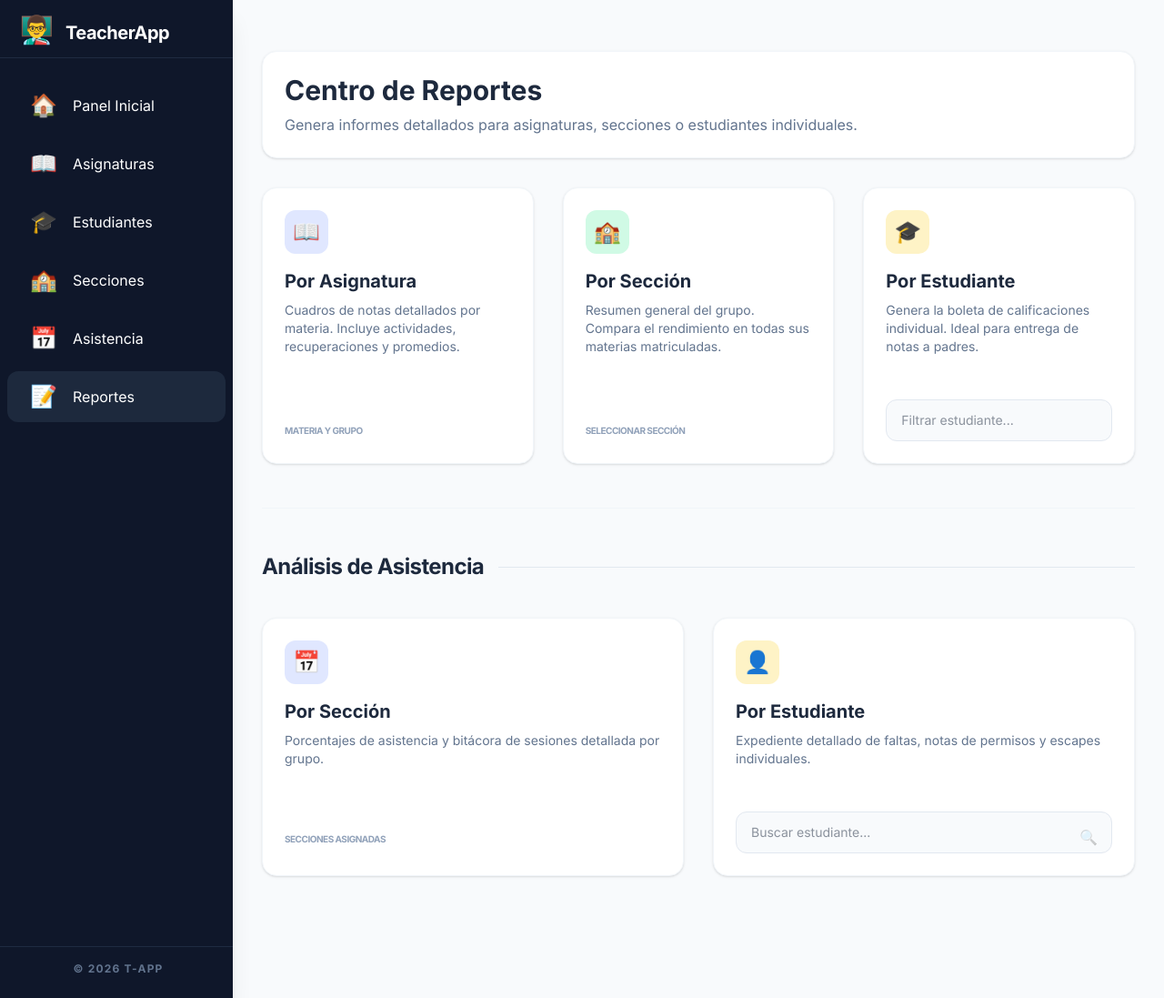
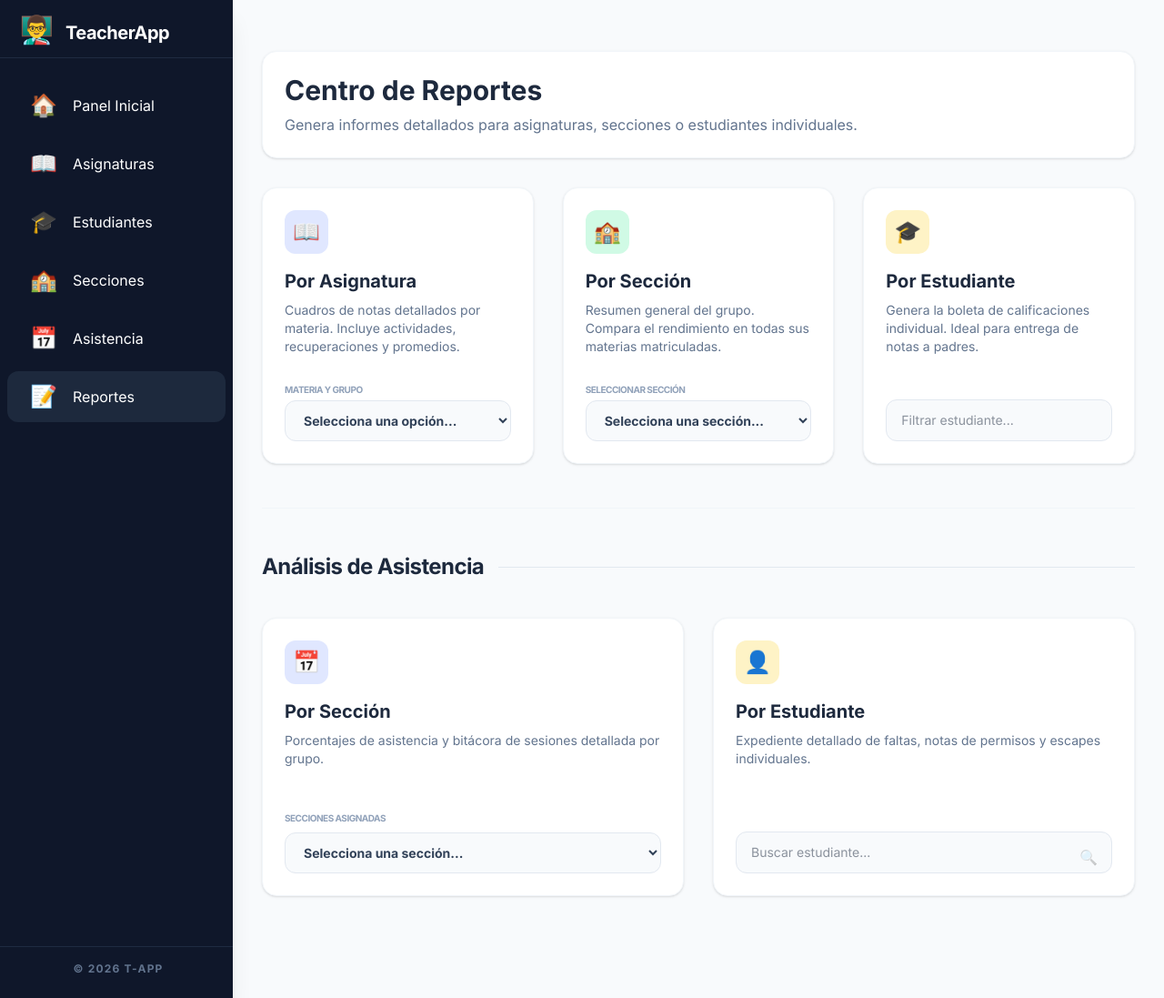
Before and after one commit to avismael/teacherApp, a Flask app: page /reportes/ in a window 1280 px wide. Shown: the whole page at 91% size. Run offline with Flask 3, Linux system fonts and the light colour scheme; data that the repository does not hold is empty; style sheets or scripts are compiled from the project's sources.

Commit message:
feat: add report dashboard template with navigation for academic and attendance records

```diff
--- a/templates/reportes/index.html
+++ b/templates/reportes/index.html
@@ -15,20 +15,19 @@
             <h3 class="text-xl font-bold text-slate-800 mb-2">Por Asignatura</h3>
             <p class="text-sm text-slate-500 mb-6 flex-1">Cuadros de notas detallados por materia. Incluye actividades, recuperaciones y promedios.</p>
 
-            <div class="space-y-3">
+            <div class="space-y-2 mt-auto">
                 <label class="text-[10px] font-black text-slate-400 uppercase tracking-tighter block mb-1">Materia y Grupo</label>
-                <div class="flex flex-col gap-2 max-h-48 overflow-y-auto pr-1 custom-scrollbar">
+                <div class="relative">
+                    <select onchange="if(this.value) window.location.href=this.value;" class="w-full bg-slate-50 border border-slate-200 text-slate-700 text-sm font-bold rounded-xl px-4 py-3 focus:outline-none focus:ring-2 focus:ring-indigo-500/20 focus:border-indigo-500 transition-all cursor-pointer">
+                        <option value="" disabled selected>Selecciona una opción...</option>
                         {% for asig in asignaturas %}
                             {% for sec in asig.secciones %}
-                        <a href="{{ url_for('reportes.reporte_asignatura', asignatura_id=asig.id, seccion_id=sec.id) }}" class="text-[11px] p-2 border border-slate-100 rounded-lg hover:border-indigo-300 hover:bg-indigo-50 transition group flex justify-between items-center font-bold">
-                            <div class="truncate">
-                                <span class="text-slate-700 block truncate">{{ asig.nombre }}</span>
-                                <span class="text-xs text-slate-500">{{ sec.nombre }}</span>
-                            </div>
-                            <span class="opacity-0 group-hover:opacity-100 transition text-indigo-600">→</span>
-                        </a>
+                            <option value="{{ url_for('reportes.reporte_asignatura', asignatura_id=asig.id, seccion_id=sec.id) }}">
+                                {{ asig.nombre }} - {{ sec.nombre }}
+                            </option>
                             {% endfor %}
                         {% endfor %}
+                    </select>
                 </div>
             </div>
         </div>
@@ -39,14 +38,18 @@
             <h3 class="text-xl font-bold text-slate-800 mb-2">Por Sección</h3>
             <p class="text-sm text-slate-500 mb-6 flex-1">Resumen general del grupo. Compara el rendimiento en todas sus materias matriculadas.</p>
 
-            <div class="space-y-2">
+            <div class="space-y-2 mt-auto">
                 <label class="text-[10px] font-black text-slate-400 uppercase tracking-tighter block mb-1">Seleccionar Sección</label>
+                <div class="relative">
+                    <select onchange="if(this.value) window.location.href=this.value;" class="w-full bg-slate-50 border border-slate-200 text-slate-700 text-sm font-bold rounded-xl px-4 py-3 focus:outline-none focus:ring-2 focus:ring-emerald-500/20 focus:border-emerald-500 transition-all cursor-pointer">
+                        <option value="" disabled selected>Selecciona una sección...</option>
                         {% for sec in secciones %}
-                    <a href="{{ url_for('reportes.reporte_seccion', seccion_id=sec.id) }}" class="text-[11px] p-3 border border-slate-100 rounded-lg hover:border-emerald-300 hover:bg-emerald-50 transition group flex justify-between items-center font-bold uppercase">
-                        <span class="text-slate-700">{{ sec.nombre }}</span>
-                        <span class="opacity-0 group-hover:opacity-100 transition text-emerald-600">→</span>
-                    </a>
+                        <option value="{{ url_for('reportes.reporte_seccion', seccion_id=sec.id) }}">
+                            {{ sec.nombre }}
+                        </option>
                         {% endfor %}
+                    </select>
+                </div>
             </div>
         </div>
 
@@ -63,9 +66,9 @@
                     {% for est in estudiantes %}
                         <a href="{{ url_for('reportes.reporte_estudiante', estudiante_id=est.id) }}"
                            data-name="{{ est.apellidos }} {{ est.nombres }}" data-nie="{{ est.nie }}"
-                           class="estudiante-item text-xs p-3 border border-transparent rounded-lg hover:border-amber-200 hover:bg-amber-50 transition font-bold flex justify-between items-center group">
+                           class="estudiante-item text-sm p-3 border border-transparent rounded-lg hover:border-amber-200 hover:bg-amber-50 transition font-bold flex justify-between items-center group text-slate-700">
                             <div class="flex-1 min-w-0 mr-2">
-                                <span class="text-slate-700 block truncate">{{ est.apellidos }}, {{ est.nombres }}</span>
+                                <span class="block truncate">{{ est.apellidos }}, {{ est.nombres }}</span>
                             </div>
                             <span class="opacity-0 group-hover:opacity-100 transition text-amber-600">→</span>
                         </a>
@@ -91,12 +94,15 @@
 
                 <div class="mt-auto pt-6">
                     <label class="text-[10px] font-black text-slate-400 uppercase tracking-tighter block mb-2">Secciones Asignadas</label>
-                    <div class="grid grid-cols-2 sm:grid-cols-3 gap-2">
+                    <div class="relative">
+                        <select onchange="if(this.value) window.location.href=this.value;" class="w-full bg-slate-50 border border-slate-200 text-slate-700 text-sm font-bold rounded-xl px-4 py-3 focus:outline-none focus:ring-2 focus:ring-indigo-500/20 focus:border-indigo-500 transition-all cursor-pointer">
+                            <option value="" disabled selected>Selecciona una sección...</option>
                             {% for sec in secciones %}
-                        <a href="{{ url_for('reportes.asistencia_seccion', seccion_id=sec.id) }}" class="text-xs py-2 px-3 border border-slate-100 rounded-xl hover:border-indigo-300 hover:bg-indigo-50 transition font-bold text-slate-700 text-center truncate uppercase">
+                            <option value="{{ url_for('reportes.asistencia_seccion', seccion_id=sec.id) }}">
                                 {{ sec.nombre }}
-                        </a>
+                            </option>
                             {% endfor %}
+                        </select>
                     </div>
                 </div>
             </div>
@@ -116,7 +122,7 @@
                         {% for est in estudiantes %}
                         <a href="{{ url_for('reportes.asistencia_estudiante', estudiante_id=est.id) }}"
                            data-name="{{ est.apellidos }} {{ est.nombres }}"
-                           class="asis-est-item text-xs p-3 border border-transparent rounded-lg hover:border-amber-200 hover:bg-amber-50 transition font-bold flex justify-between items-center group text-slate-700 uppercase">
+                           class="asis-est-item text-sm p-3 border border-transparent rounded-lg hover:border-amber-200 hover:bg-amber-50 transition font-bold flex justify-between items-center group text-slate-700">
                             <div class="flex-1 min-w-0 mr-2">
                                 <span class="block truncate">{{ est.apellidos }}, {{ est.nombres }}</span>
                             </div>
```
Lines whose indentation alone changed are shown as unchanged.
